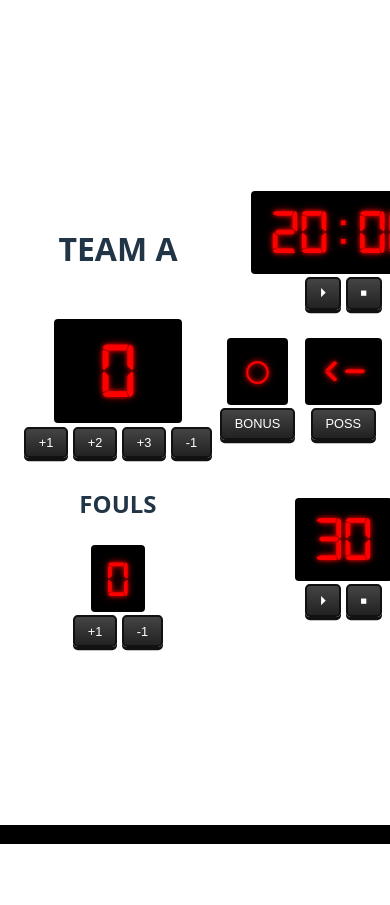
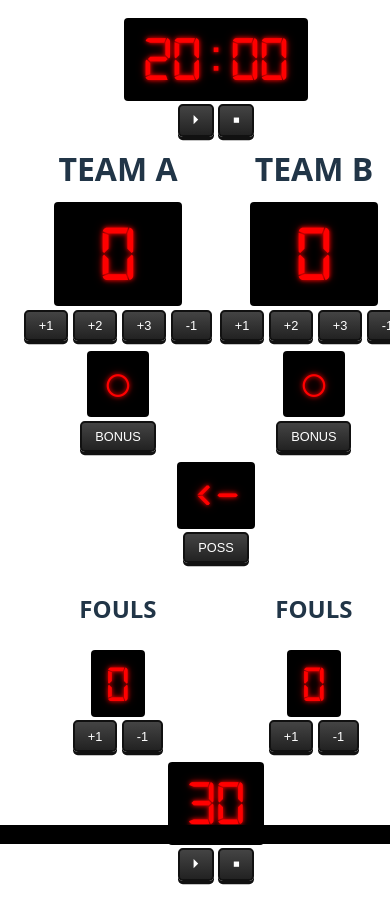
Before and after one commit to burkepeterson02/my-app, a React (Vite) app: page / in a window 390 px wide. Before the commit the page ends 844 px from the top, so only its background shows below. Built offline with nearby package versions, Linux system fonts and the light colour scheme; no server answers.

Commit message:
changed mobile grid

```diff
--- a/src/App.css
+++ b/src/App.css
@@ -176,6 +176,15 @@ html, body {
   .grid-container {
     gap: 0.5rem;
     padding: 0 0.5rem;
+    grid-template-areas:
+    "time time"
+    "team1 team2"
+    "score1 score2"
+    "bonus1 bonus2"
+    "possession possession"
+    "foul1 foul2"
+    "shotclock shotclock";
+  grid-template-columns: 1fr 1fr;
   }
 
   .scrolling-standings {
```
